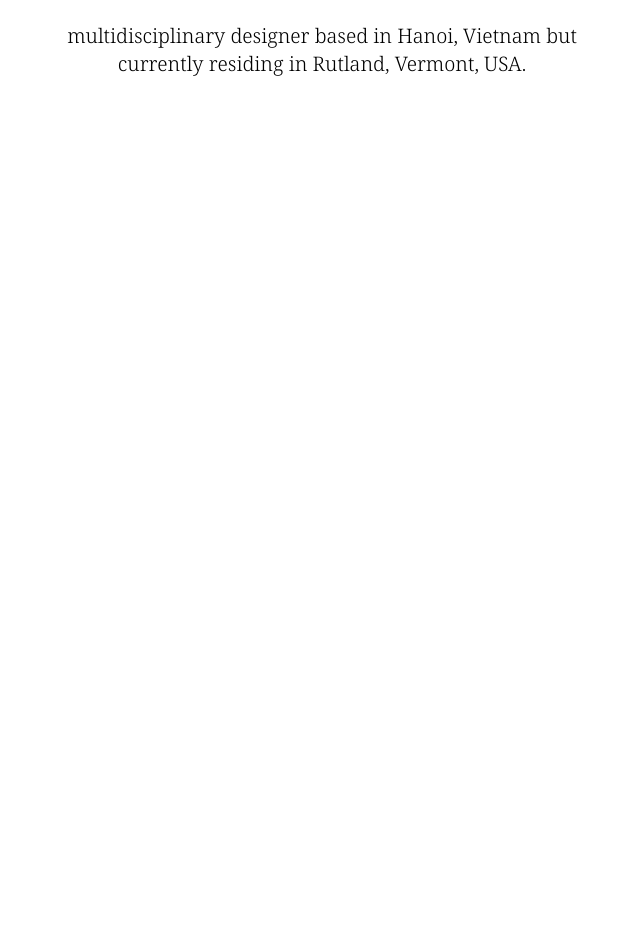
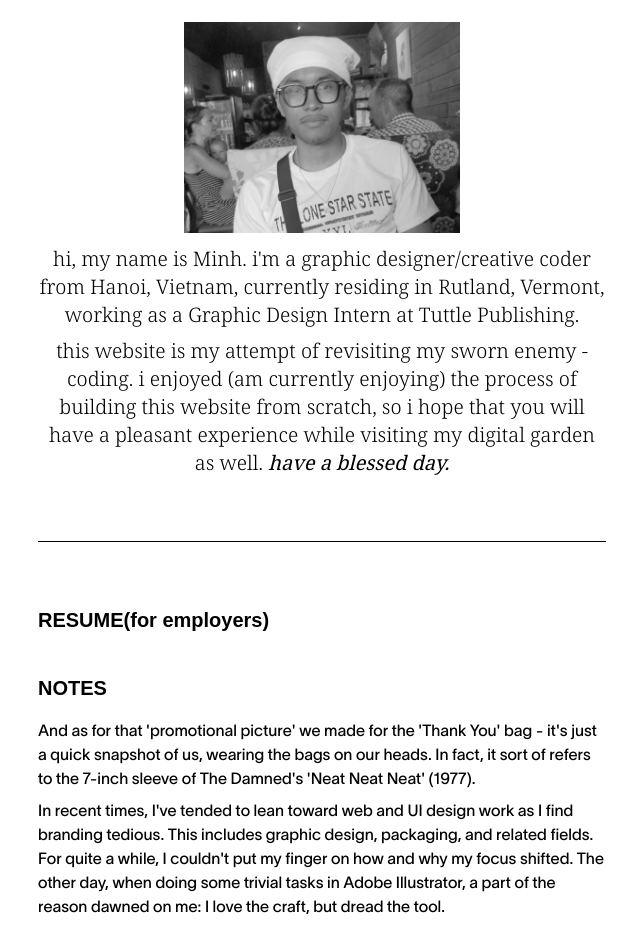
Before and after one commit to vumihn/hoaibao-imaginative, a Next.js app: page /about/contact in a window 1280 px wide. Shown: the part 190-1142 px from the top of the page, without its empty margins (318-958 px from the left). Before the commit the page ends 800 px from the top, so only its background shows below. Built offline with nearby package versions, Linux system fonts and the light colour scheme; a web font is replaced by a local one.

Commit message:
Almost done

```diff
--- a/app/about/contact/page.tsx
+++ b/app/about/contact/page.tsx
@@ -1,8 +1,29 @@
+'use client';
+
 import Navbar from "@/components/navbar";
 import PageTransition from "@/components/PageTransition";
 import Image from "next/image";
+import { useState, useEffect } from "react";
 
 export default function Home() {
+  const [isExpanded, setIsExpanded] = useState(false);
+
+  useEffect(() => {
+    const handleScroll = () => {
+      const scrollY = window.scrollY;
+      const triggerPoint = 200;
+
+      if (scrollY > triggerPoint && !isExpanded){
+        setIsExpanded(true);
+      }else if (scrollY <= triggerPoint && isExpanded){
+        setIsExpanded(false);
+      }
+    };
+
+    window.addEventListener('scroll', handleScroll)
+    return () => window.removeEventListener('scroll', handleScroll);
+  }, [isExpanded]);
+
   return (
     <PageTransition>
         <div className="min-h-screen bg-white py-12 px-4">
@@ -12,12 +33,82 @@ export default function Home() {
                 <Navbar/>
             </div>
 
-            <div>
-                <p className="font-serif text-xl font-light mb-12">multidisciplinary designer based in Hanoi, Vietnam but<br/>
-                currently residing in Rutland, Vermont, USA.</p>
+
+            <div className="grid grid-cols-4 gap-4 mb-3">
+                <div className="col-start-2 col-span-2"> {/* CENTER 2 columns */}
+                    <div className="aspect-[345/264] relative">
+                        <Image
+                          src="/images/bumbw.png"
+                          alt="baby1"
+                          fill
+                          className="object-cover"
+                          />
+                    </div>
+                </div>
+            </div>
+                      <div>
+                <p className="font-serif text-xl font-light mb-2">hi, my name is Minh. i'm a graphic designer/creative coder from Hanoi, Vietnam,
+                  currently residing in Rutland, Vermont, working as a Graphic Design Intern at Tuttle Publishing.</p>
+                <p className="font-serif text-xl font-light mb-12">this website is my attempt of revisiting my sworn enemy - coding.
+                  i enjoyed (am currently enjoying) the process of building this website from scratch, so i hope that you will have a pleasant experience while visiting my digital garden as well. <span className="font-normal italic">have a blessed day.</span></p>
             </div>
             </div>
-        </div>
+
+            <div className="col-start-3 col-span-4 mb-12 border-b border-black">
+            </div>
+
+              <div className="col-start-3 col-span-4 mb-6">
+                <div className="mx-auto text-left font-sans text-xl font-semibold">
+                  <h2>{isExpanded ? "RESUME(i'm ready to contribute!)" : "RESUME(for employers)"}</h2>
+                </div>
+
+                <div
+                className={`overflow-hidden transition-all duration-700 ease-in-out ${
+                  isExpanded ? 'max-h-screen opacity-100 mt-4' : 'max-h-0 opacity-0 mt-0'
+                }`}>
+                <div className="font-sans text-base font-normal space-y-4">
+                  <div>
+                    Jun 2023 - Sep 2024: <span className="font-bold">TWIN Software Solution</span>
+                    <span className="italic"> . Frontend Developer Intern</span>
+                  </div>
+
+                  <div>
+                    Sep 2023 - May 2024: <span className="font-bold">Vietnamese Student Association</span>
+                    <span className="italic"> . Lead Designer</span>
+                  </div>
+
+                  <div>
+                    Jun 2024 - Sept 2024: <span className="font-bold">Alzerina Jewelry</span>
+                    <span className="italic"> . Website Designer Intern</span>
+                  </div>
+
+                  <div>
+                    June 2025 - Oct 2025: <span className="font-bold">Tuttle Publishing</span>
+                    <span className="italic"> . Graphic Designer Intern</span>
+                  </div>
+
+                  <div>
+                    Aug 2021 - May 2025: Bachelor at Augustana College
+                    (Double Major in Graphic Design and Computer Science)
+                  </div>
+                </div>
+              </div>
+          </div>
+
+          <div className="col-start-3 col-span-4 mb-10">
+            <div className="mx-auto text-left font-sans text-xl font-semibold mb-4">
+              <h2>NOTES</h2>
+            </div>
+            <div className="font-sans text-base font-normal space-y-2">
+                <p>And as for that 'promotional picture' we made for the 'Thank You' bag - it's just a quick snapshot of us, wearing the bags on our heads.
+                In fact, it sort of refers to the 7-inch sleeve of The Damned's 'Neat Neat Neat' (1977). </p>
+                <p>In recent times, I've tended to lean toward web and UI design work as I find branding tedious. This includes graphic design, packaging, and related fields.
+                For quite a while, I couldn't put my finger on how and why my focus shifted.
+                The other day, when doing some trivial tasks in Adobe Illustrator, a part of the reason dawned on me: I love the craft, but dread the tool.</p>
+            </div>
+          </div>
+
+          </div>
         </div>
     </PageTransition>
   );
--- a/components/navbar.tsx
+++ b/components/navbar.tsx
@@ -14,7 +14,7 @@ export default function Navbar() {
             return "hover:bg-[#FF0004]";
         case "/thoughts":
             return "hover:bg-[#FFE500]";
-        case "/about":
+        case "/about/contact":
             return "hover:bg-[#00E522]";
         default:
             return "hover:bg-gray-500";
```
Also changed, not shown: public/images/bumbw.png (added).
